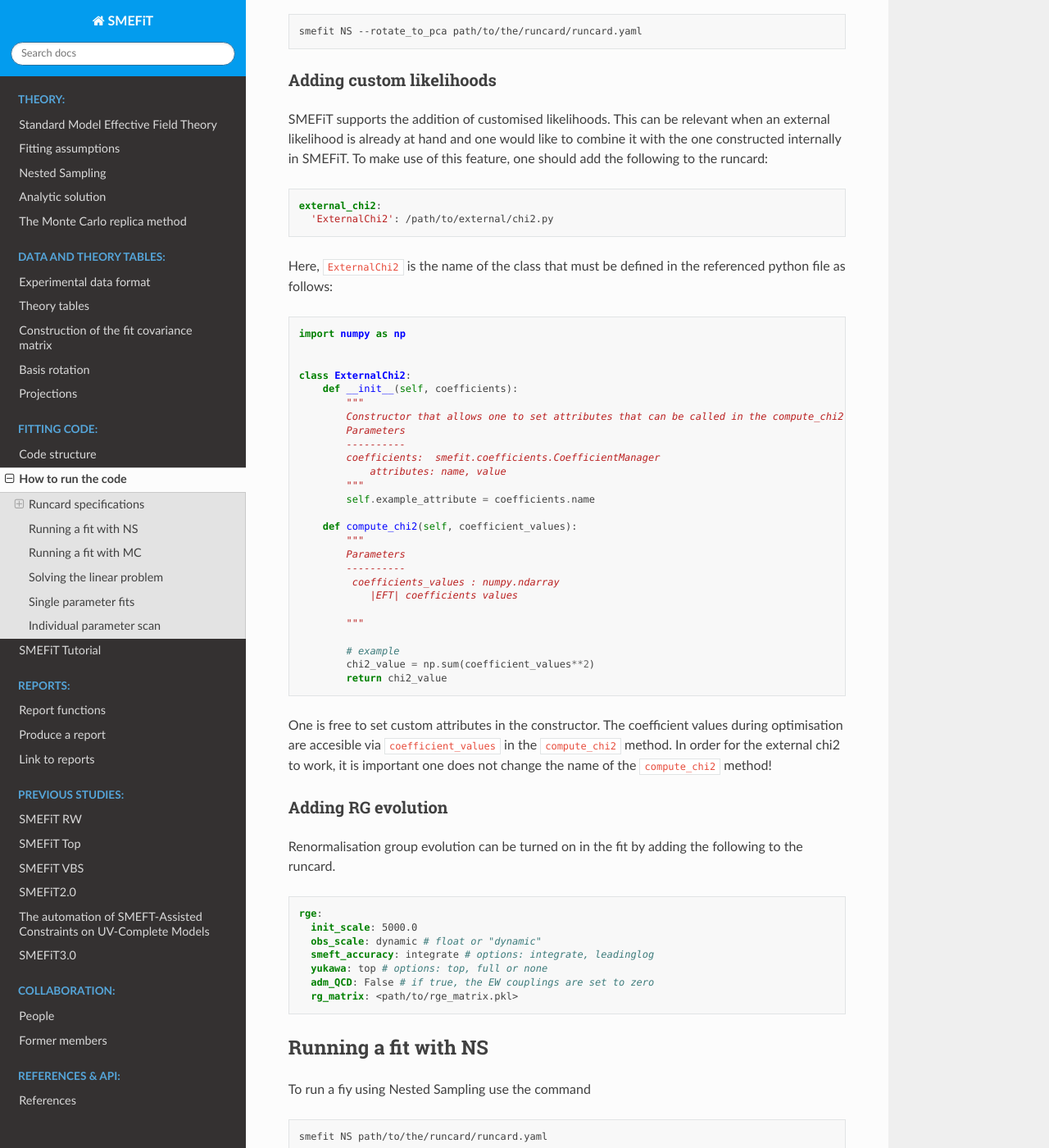
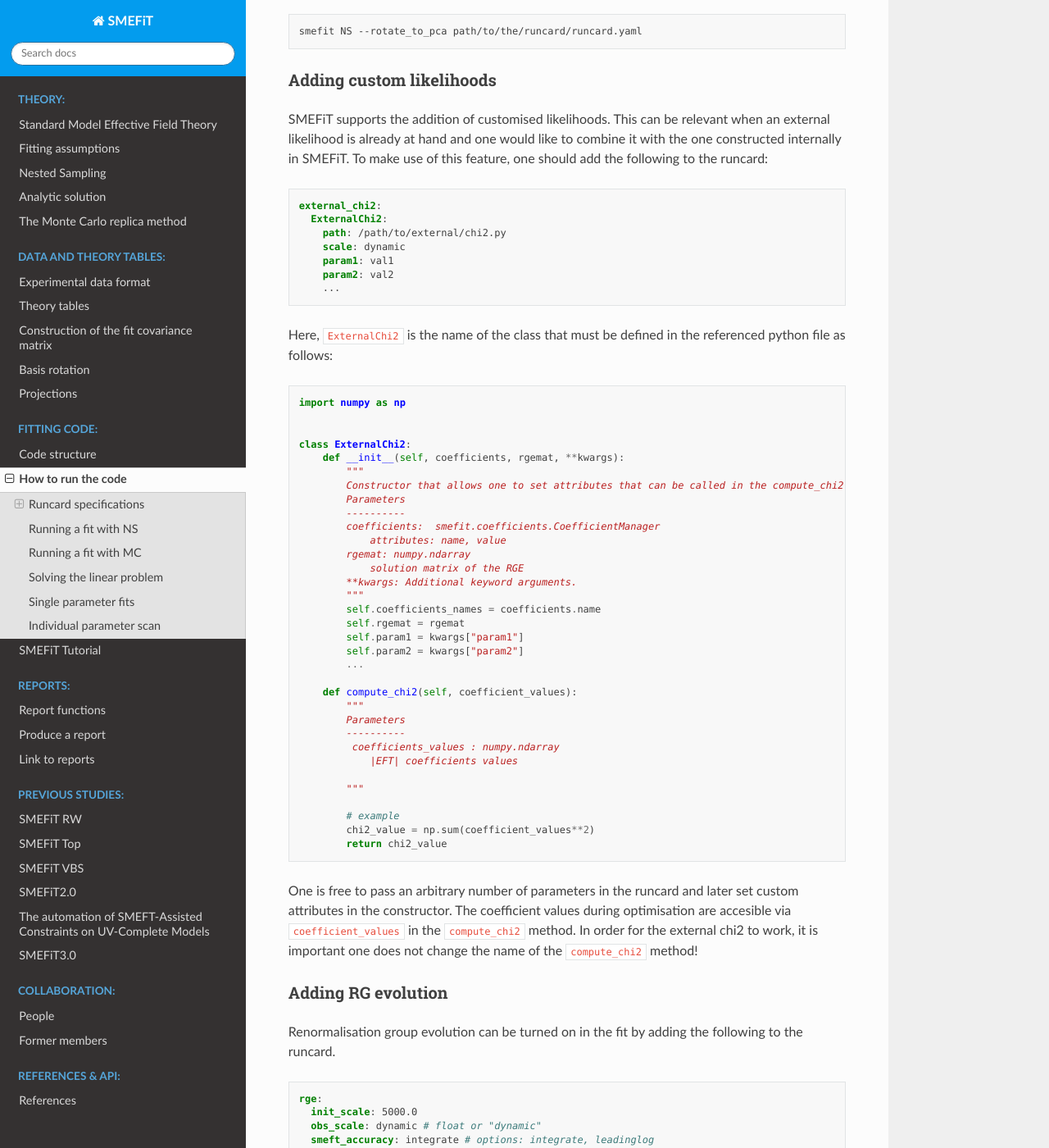
Before and after one commit to LHCfitNikhef/smefit_release, a Sphinx documentation site: the page built from docs/source/fitting_code/running.md, in a window 1280 px wide and 1400 px high, scrolled down 3603 px. Shown: the whole window at 82% size. Built offline with Sphinx 7.4.7 and the Read the Docs theme 3.1.0, drawn with Linux system fonts in a browser that asks for light colours; pages that are not in the unit, such as notebooks, are missing from menus.

Commit message:
Added documentation

````diff
--- a/docs/source/fitting_code/running.md
+++ b/docs/source/fitting_code/running.md
@@ -185,7 +185,12 @@ the following to the runcard:
 
 ```yaml
 external_chi2:
-  'ExternalChi2': /path/to/external/chi2.py
+  ExternalChi2:
+    path: /path/to/external/chi2.py
+    scale: dynamic
+    param1: val1
+    param2: val2
+    ...
 ```
 Here, ``ExternalChi2`` is the name of the class that must be defined in the referenced python file as follows:
 
@@ -194,15 +199,22 @@ import numpy as np
 
 
 class ExternalChi2:
-    def __init__(self, coefficients):
+    def __init__(self, coefficients, rgemat, **kwargs):
         """
         Constructor that allows one to set attributes that can be called in the compute_chi2 method
         Parameters
         ----------
         coefficients:  smefit.coefficients.CoefficientManager
             attributes: name, value
+        rgemat: numpy.ndarray
+            solution matrix of the RGE
+        **kwargs: Additional keyword arguments.
         """
-        self.example_attribute = coefficients.name
+        self.coefficients_names = coefficients.name
+        self.rgemat = rgemat
+        self.param1 = kwargs["param1"]
+        self.param2 = kwargs["param2"]
+        ...
 
     def compute_chi2(self, coefficient_values):
         """
@@ -217,9 +229,10 @@ class ExternalChi2:
         chi2_value = np.sum(coefficient_values**2)
         return chi2_value
 ```
-One is free to set custom attributes in the constructor. The coefficient values during optimisation
-are accesible via ``coefficient_values`` in the ``compute_chi2`` method. In order for the external chi2
-to work, it is important one does not change the name of the ``compute_chi2`` method!
+One is free to pass an arbitrary number of parameters in the runcard and later set custom attributes in
+the constructor. The coefficient values during optimisation are accesible via ``coefficient_values`` in
+the ``compute_chi2`` method. In order for the external chi2 to work, it is important one does not change
+the name of the ``compute_chi2`` method!
 
 ### Adding RG evolution
 Renormalisation group evolution can be turned on in the fit by adding the following to the runcard.
````
